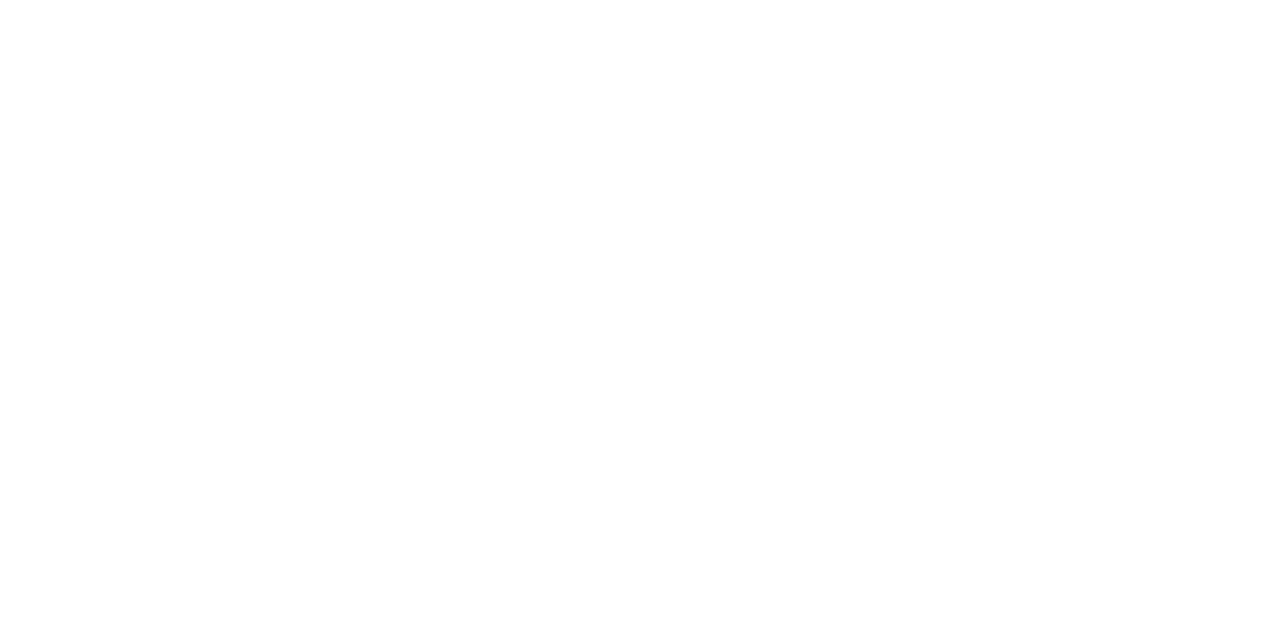
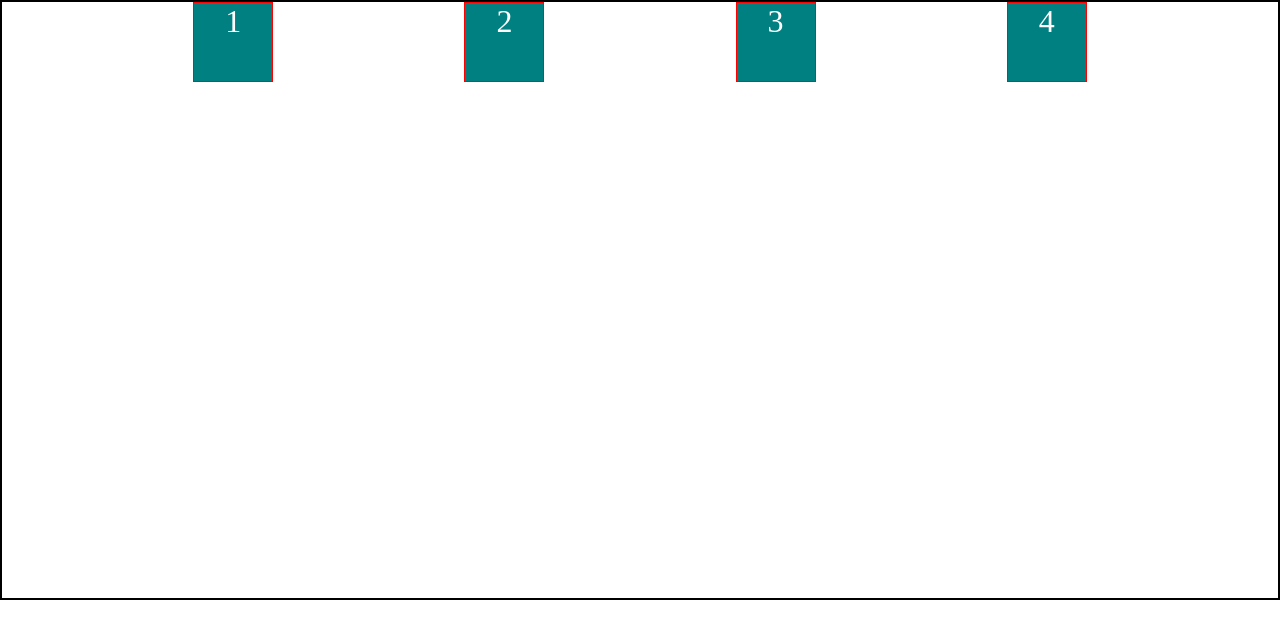
Before and after one commit to kate-miah/022, a plain HTML site: page index.html in a window 1280 px wide. Drawn offline with Linux system fonts and the light colour scheme.

Commit message:
flex, flex-direction, justify-content

```diff
--- a/assets/style.css
+++ b/assets/style.css
@@ -0,0 +1,55 @@
+body {
+    margin: 0;
+}
+
+* {
+    box-sizing: border-box;
+}
+
+.container {
+    height: 600px;
+    border: 2px solid black;
+    display: flex;
+    flex-direction: row;
+    justify-content: space-evenly;
+
+}
+
+.item {
+    width: 80px;
+    height: 80px;
+    background-color: teal;
+    color: white;
+    font-size: 2em;
+    border: 1px solid red;
+    text-align: center;
+}
+
+
+/*
+Flexbox
+
+Parent container:
+Main axis (головна вісь)
+
+Flex-direction - зміна напрямку головної осі (побічна крутиться разом з нею)
+
+    row - головна горизонтальна зліва направо (default)
+    column - головна вертикальна зверху вниз
+    row-reverse - головна горизонтально справо наліво
+    column-reverse - головна вертикально знизу вверх
+
+Jusify-content - розташування дітей всередині батька-флекса вздовж головної осі
+    flex-start (default)
+    center
+    flex-end
+    space-between - перший на початку, останій вкінці, інші рівномірно меж ними Х..Х..Х..Х
+    space-around - один простір по боках і подвійний між іншими ..X....X....X....X..
+    space-evenly - рівномірний простір між усіма ..X..X..X..X..
+
+Across axis (побічна вісь)
+
+
+Child
+
+*/
--- a/index.html
+++ b/index.html
@@ -3,11 +3,16 @@
 <head>
     <meta charset="UTF-8">
     <meta name="viewport" content="width=device-width, initial-scale=1.0">
-    <title>Document</title>
-    <link rel="stylesheet" href="./assets/reset.css">
+    <title>022</title>
+    <!-- <link rel="stylesheet" href="./assets/reset.css"> -->
     <link rel="stylesheet" href="./assets/style.css">
 </head>
 <body>
-
+    <div class="container">
+        <div class="item">1</div>
+        <div class="item">2</div>
+        <div class="item">3</div>
+        <div class="item">4</div>
+    </div>
 </body>
 </html>
```
